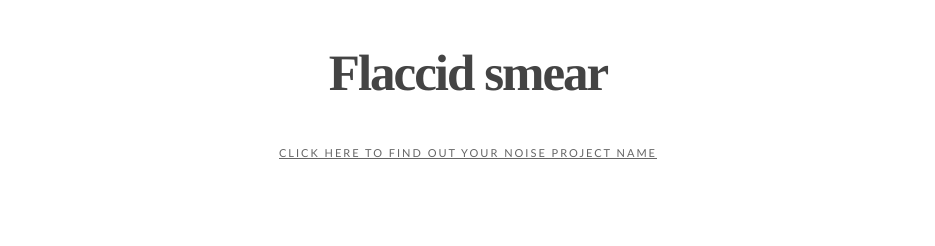
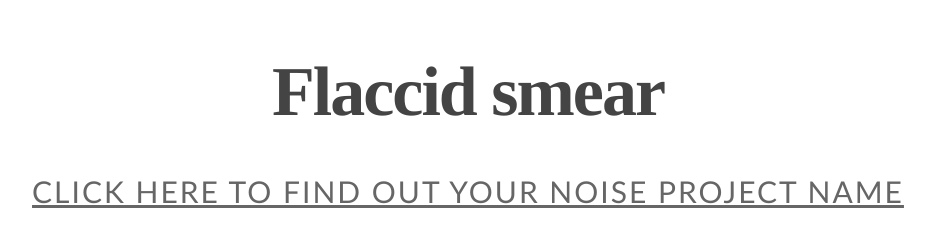
Before and after one commit to molasses1993/molasses1993.github.io, a plain HTML site: page index.html in a window 1280 px wide. Shown: the whole page, without its empty margins (172-1107 px from the left). Drawn offline with Linux system fonts and the light colour scheme.

Commit message:
Update index.html

```diff
--- a/index.html
+++ b/index.html
@@ -6,13 +6,13 @@
 		<style type='text/css'>
 			#name {
 				color : #444;
-				font : bold 51px times, Times New Roman, times-roman, georgia, serif;
+				font : bold 70px times, Times New Roman, times-roman, georgia, serif;
 				letter-spacing : -2px;
 				line-height : 44px;
 				text-align : center;
 			}
 			#refresh {
-				font : normal 11px Gill Sans, Verdana;
+				font : normal 30px Gill Sans, Verdana;
 				letter-spacing : 2px;
 				line-height : 14px;
 				text-align : center;
```
